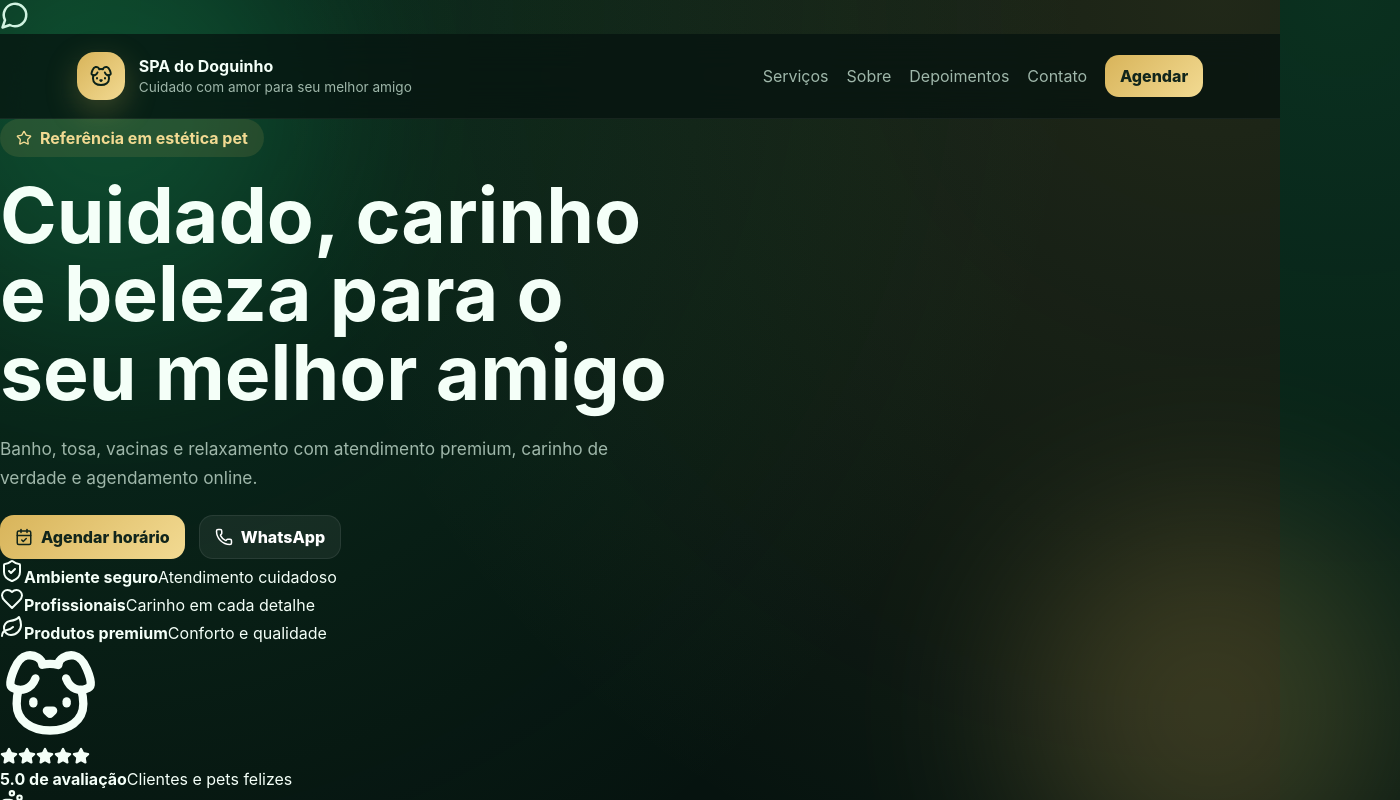
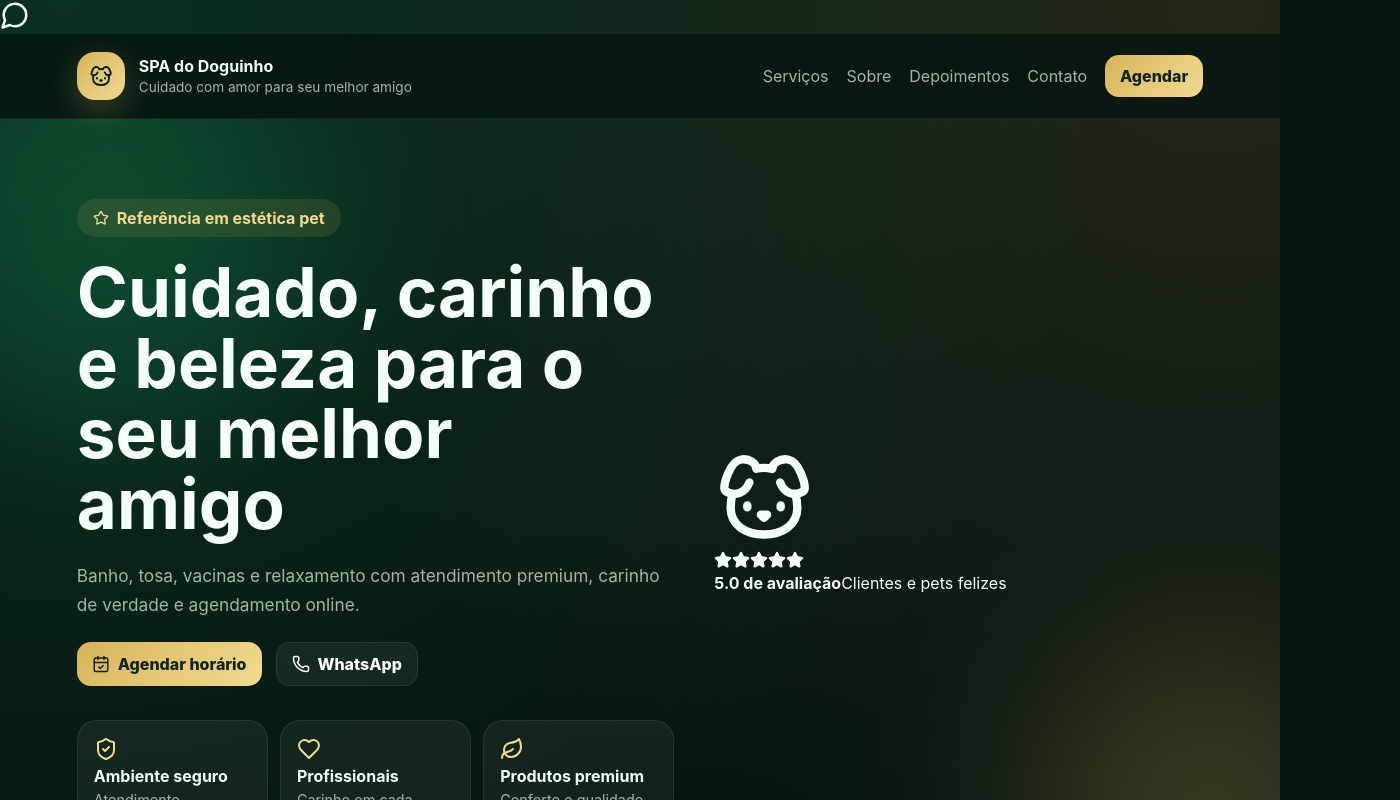
Before and after one commit to octaviano12-prog/spa-do-doguinho, a React (Vite) app in the folder frontend/: page / in a window 1280 px wide. Shown: the top 800 px of the page, 1400 px wide, since content can reach past the window. Built offline with nearby package versions, Linux system fonts and the light colour scheme; no server answers.

Commit message:
Update global.css

```diff
--- a/frontend/src/styles/global.css
+++ b/frontend/src/styles/global.css
@@ -1255,3 +1255,94 @@ textarea.input{
     padding:24px;
   }
 }
+html,
+body,
+#root{
+  width:100%;
+  max-width:100%;
+  overflow-x:hidden;
+}
+
+.publicSite{
+  width:100%;
+  max-width:100%;
+  overflow-x:hidden;
+}
+
+.publicHero{
+  position:relative;
+  min-height:calc(100vh - 90px);
+  display:grid;
+  grid-template-columns:minmax(0,1.1fr) minmax(320px,.9fr);
+  align-items:center;
+  gap:40px;
+  padding:80px 6vw;
+  overflow:hidden;
+}
+
+.heroContent{
+  min-width:0;
+}
+
+.heroContent h1{
+  max-width:760px;
+  font-size:clamp(2.6rem,5.4vw,5.3rem);
+  line-height:1.02;
+  word-break:normal;
+}
+
+.heroMiniCards{
+  display:grid;
+  grid-template-columns:repeat(3,minmax(0,1fr));
+  gap:12px;
+  margin-top:34px;
+  max-width:780px;
+}
+
+.heroMiniCards div{
+  display:flex;
+  flex-direction:column;
+  gap:5px;
+  padding:16px;
+  border-radius:20px;
+  background:rgba(255,255,255,.055);
+  border:1px solid rgba(255,255,255,.08);
+}
+
+.heroMiniCards svg{
+  color:var(--gold2);
+}
+
+.heroMiniCards span{
+  color:var(--muted);
+  font-size:.9rem;
+}
+
+.heroPetCard{
+  min-width:0;
+}
+
+@media(max-width:1100px){
+  .publicHero{
+    grid-template-columns:1fr;
+    padding:55px 6vw;
+  }
+
+  .heroMiniCards{
+    grid-template-columns:1fr;
+  }
+
+  .heroPetCard{
+    display:none;
+  }
+}
+
+@media(max-width:760px){
+  .publicNav{
+    flex-wrap:wrap;
+  }
+
+  .heroContent h1{
+    font-size:clamp(2.3rem,12vw,3.5rem);
+  }
+}
```
